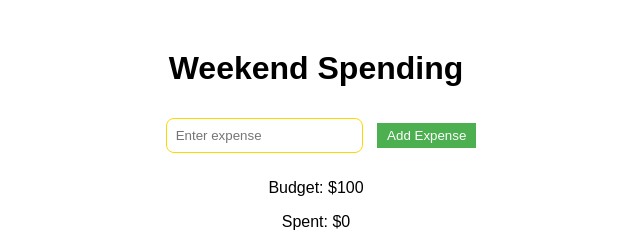
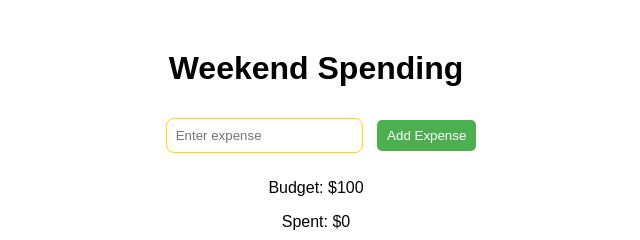
Before and after one commit to comrade-84/weekend-calculator, a plain HTML site: page index.html in a window 1280 px wide. Shown: the top 240 px of the page, 324-964 px from the left. Drawn offline with Linux system fonts and the light colour scheme.

Commit message:
add some padding to the add expense btn

```diff
--- a/style.css
+++ b/style.css
@@ -17,11 +17,14 @@ input:focus{
     color: #3b3b3b;
     border: none;
 }
-
+input[type="number"]::-webkit-inner-spin-button{
+    -webkit-appearance: none;
+}
 
 button {
-    padding: 5px 10px;
+    padding: 8px 10px;
     background-color: #4CAF50;
     color: white;
     border: none;
+    border-radius: 5px;
 }
```
